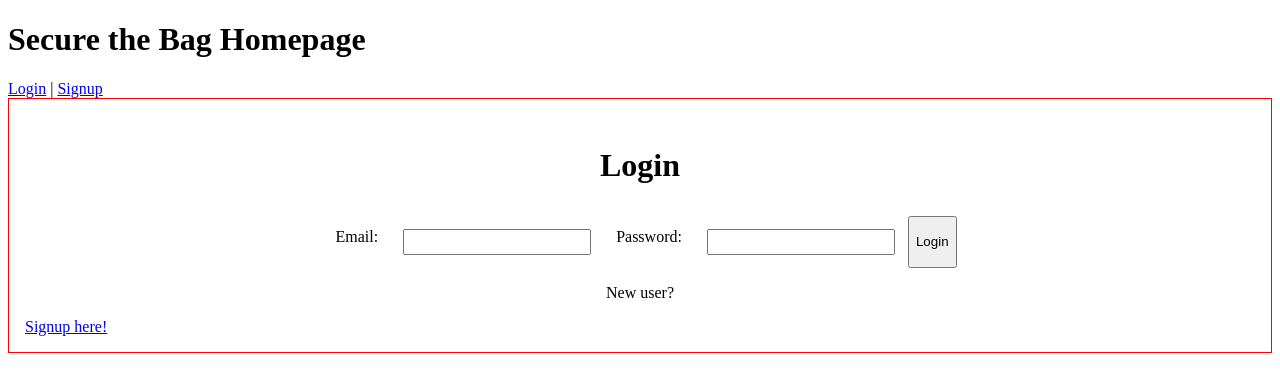
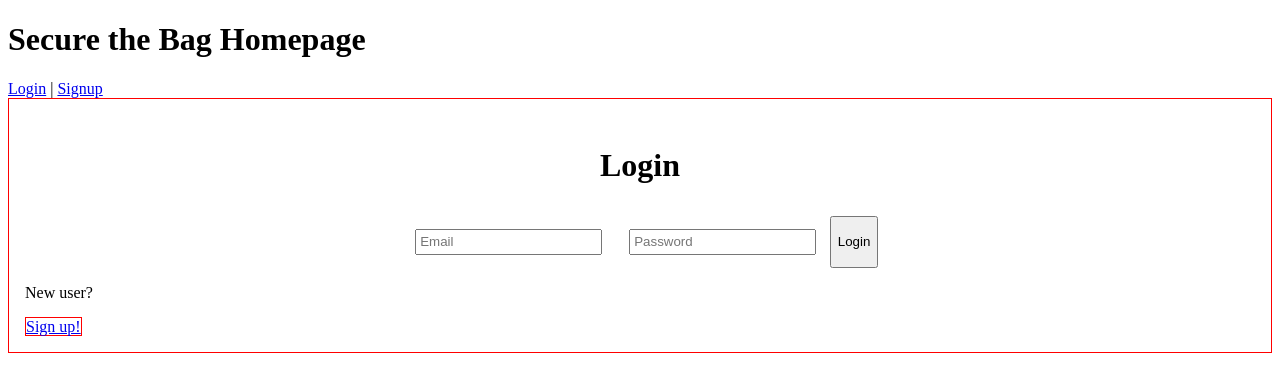
Before and after one commit to PTRI-7-Team-Axolotl/secure-the-bag, a React (Create React App) app: page /login in a window 1280 px wide. Shown: the top 392 px of the page. Built offline with nearby package versions, Linux system fonts and the light colour scheme; the HTML template or start-up script is replaced by a standard one.

Commit message:
Completed skeleton for Login and Signup

```diff
--- a/src/Login.jsx
+++ b/src/Login.jsx
@@ -1,22 +1,45 @@
 import React from "react";
 import { Link } from 'react-router-dom';
+import { useForm } from 'react-hook-form';
 import Signup from './Signup.jsx';
 
 function Login() {
+
+  const { register, handleSubmit, formState: { errors } } = useForm();
+  const onSubmit = data => {
+    console.log(data);
+    //do stuff with backend
+  }
+  console.log(errors);
+
   return (
-    <div className="login" style={styles.container}>
+    <div className='login' style={styles.container}>
       <h1 style={styles.h1}>Login</h1>
-      <form action="" style={styles.form}>
-        <label for="email" style={styles.labels}>Email:</label>
-        <input type="text" id="email" name="email" style={styles.inputs}/>
-        <label for="password" style={styles.labels}>Password:</label>
-        <input type="text" id="password" name="password" style={styles.inputs} />
-        <input type="button" value="Login" />
+      <form onSubmit={handleSubmit(onSubmit)} style={styles.form}>
+        <input type="text" placeholder="Email" {...register("Email", {required: true, pattern: /^\S+@\S+$/i})} style={styles.inputs}/>
+        <input type="password" placeholder="Password" {...register("Password", {required: true})} style={styles.inputs}/>
+
+        <input type="submit" value="Login"/>
       </form>
-      <p style={{textAlign: 'center'}}>New user?</p>
-      <Link to='/signup' element={Signup} >Signup here!</Link>
-    </div>
+      <p style={styles.p}>New user?</p>
+      <Link to='/signup' element={Signup} style={{textAlign: 'center', margin: '0 auto', border: '1px red solid'}}>Sign up!</Link>
+  </div>
+
   );
+  // return (
+  //   <div className="login" style={styles.container}>
+  //     <h1 style={styles.h1}>Login</h1>
+  //     <form action="" style={styles.form}>
+  //       <label for="email" style={styles.labels}>Email:</label>
+  //       <input type="text" id="email" name="email" style={styles.inputs}/>
+  //       <label for="password" style={styles.labels}>Password:</label>
+  //       <input type="text" id="password" name="password" style={styles.inputs} />
+  //       <input type="button" value="Login" />
+  //     </form>
+  //     <p style={{textAlign: 'center'}}>New user?</p>
+  //     <Link to='/signup' element={Signup} >Signup here!</Link>
+  //   </div>
+  // );
 }
 
 const styles = {
--- a/src/Signup.jsx
+++ b/src/Signup.jsx
@@ -13,15 +13,16 @@ function Signup() {
   console.log(errors);
 
   return (
-    <div className='signup'>
-      <form onSubmit={handleSubmit(onSubmit)}>
-        <input type="text" placeholder="Email" {...register("Email", {required: true, pattern: /^\S+@\S+$/i})} />
-        <input type="password" placeholder="Password" {...register("Password", {required: true})} />
+    <div className='signup' style={styles.container}>
+      <h1 style={styles.h1}>Signup</h1>
+      <form onSubmit={handleSubmit(onSubmit)} style={styles.form}>
+        <input type="text" placeholder="Email" {...register("Email", {required: true, pattern: /^\S+@\S+$/i})} style={styles.inputs}/>
+        <input type="password" placeholder="Password" {...register("Password", {required: true})} style={styles.inputs}/>
 
-        <input type="submit" />
+        <input type="submit" value="Sign up"/>
       </form>
-      <p>Already a user?</p>
-      <Link to='/login' element={Login}>Login</Link>
+      <p style={styles.p}>Already a user?</p>
+      <Link to='/login' element={Login} style={{textAlign: 'center', margin: '0 auto', border: '1px red solid'}}>Login</Link>
   </div>
 
   );
@@ -71,11 +72,6 @@ const styles = {
     flexDirection: 'column',
     justifyContent: 'center'
   },
-  labels: {
-    padding: '0.5em',
-    margin: '0.25em auto',
-    width: '15%',
-  },
   inputs: {
     padding: '.24em',
     margin: '1em auto',
@@ -85,8 +81,8 @@ const styles = {
     margin: '1em auto',
     textAlign: 'center'
   },
-  button: {
-    width: 'auto'
+  p: {
+    textAlign: 'center'
   }
 }
 
```
